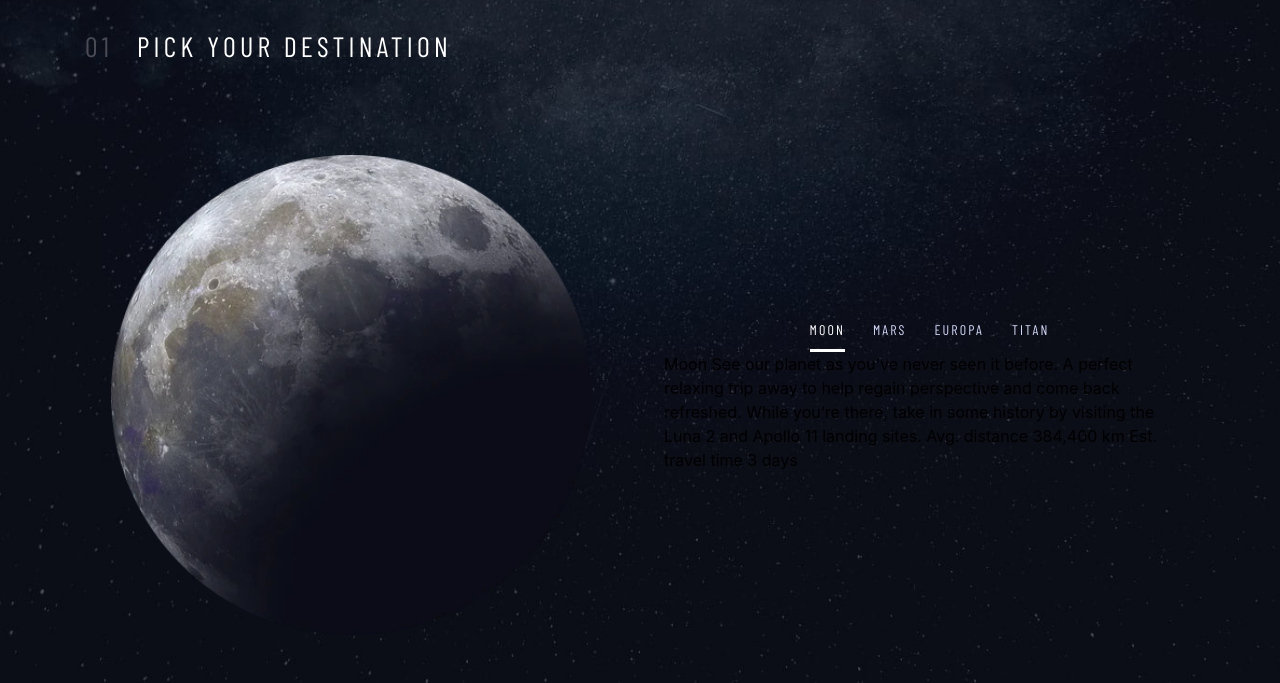
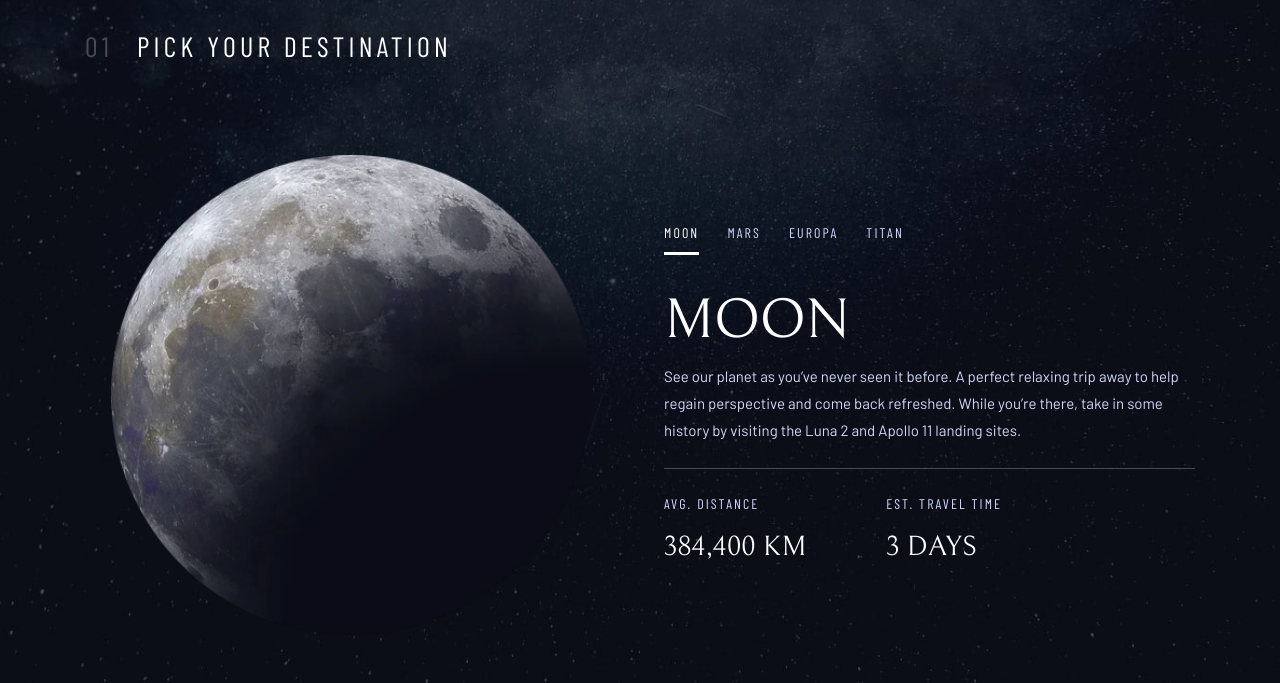
Before and after one commit to berefire/space-tourism-multi-page-website, a website built with Vite: page destination.html in a window 1280 px wide. Shown: the part 159-842 px from the top of the page. Built offline with nearby package versions, Linux system fonts and the light colour scheme.

Commit message:
feat(destination): improve destination selection layout and accessibility

```diff
--- a/destination.html
+++ b/destination.html
@@ -88,41 +88,114 @@
       </ul>
     </nav>
   </header>
-  <main id="main-content" class="flex flex-1 px-6 py-6 md:px-10 md:py-10 lg:py-12">
-    <div class="mx-auto flex flex-col gap-6 w-full max-w-277.5">
+  <main id="main-content" class="flex flex-1 px-6 py-6 md:px-10 md:py-10
+ lg:py-12">
+    <div class="mx-auto flex w-full max-w-277.5 flex-col gap-6">
+      <!-- Page heading -->
       <h1
-        class="flex gap-6 justify-center md:justify-start md:items-start font-condensed text-white uppercase tracking-[0.15em] text-[1rem] md:text-[1.75rem]">
-        <span class="opacity-25" aria-hidden="true">01</span>Pick your destination</h1>
+        class="flex justify-center gap-6 font-condensed text-[1rem] uppercase tracking-[0.15em] text-white md:items-start md:justify-start md:text-[1.75rem]">
+        <span class="text-white/25" aria-hidden="true">01</span>
+        Pick your destination
+      </h1>
+
+      <!-- Destination -->
       <div class="mt-8 grid grid-cols-1 items-center md:mt-14 lg:mt-16 lg:grid-cols-2 lg:gap-12">
+        <!-- Destination image -->
         <div class="grid place-items-center">
           <picture class="block w-37.5 md:w-75 lg:w-120">
-            <source srcset="/src/assets/images/destination/image-moon.webp" type="image/webp">
-            <img src="/src/assets/images/destination/image-moon.png" alt="Moon"
-              class="block h-auto w-full object-contain">
+            <source srcset="/src/assets/images/destination/image-moon.webp" type="image/webp" data-destination-source>
+
+            <img src="/src/assets/images/destination/image-moon.png" alt="Moon" class="block h-auto w-full"
+              data-destination-image>
           </picture>
         </div>
-        <div class="mt-8 md:mt-14 lg:mt-0">
+
+        <!-- Destination information -->
+        <div class="mt-12 flex flex-col gap-6 md:mt-16 lg:mt-0">
+          <!-- Tabs -->
           <div class="destination-tabs" role="tablist" aria-label="Destination selection" data-destination-tabs>
-            <button type="button" class="destination-tab" role="tab" id="tab-moon" aria-selected="true"
-              aria-controls="destination-panel" tabindex="0" data-destination="moon">Moon</button>
-            <button type="button" class="destination-tab" role="tab" id="tab-mars" aria-selected="false"
-              aria-controls="destination-panel" tabindex="-1" data-destination="mars">Mars</button>
-            <button type="button" class="destination-tab" role="tab" id="tab-europa" aria-selected="false"
-              aria-controls="destination-panel" tabindex="-1" data-destination="europa">Europa</button>
-            <button type="button" class="destination-tab" role="tab" id="tab-titan" aria-selected="false"
-              aria-controls="destination-panel" tabindex="-1" data-destination="titan">Titan</button>
+            <button type="button" id="tab-moon" role="tab" aria-selected="true" aria-controls="destination-panel"
+              tabindex="0" class="destination-tab focus-ring" data-destination="moon">
+              Moon
+            </button>
+
+            <button type="button" id="tab-mars" role="tab" aria-selected="false" aria-controls="destination-panel"
+              tabindex="-1" class="destination-tab focus-ring" data-destination="mars">
+              Mars
+            </button>
+
+            <button type="button" id="tab-europa" role="tab" aria-selected="false" aria-controls="destination-panel"
+              tabindex="-1" class="destination-tab focus-ring" data-destination="europa">
+              Europa
+            </button>
+
+            <button type="button" id="tab-titan" role="tab" aria-selected="false" aria-controls="destination-panel"
+              tabindex="-1" class="destination-tab focus-ring" data-destination="titan">
+              Titan
+            </button>
           </div>
-          <div>
-            Moon
-            See our planet as you’ve never seen it before. A perfect relaxing trip away to help
-            regain perspective and come back refreshed. While you’re there, take in some history
-            by visiting the Luna 2 and Apollo 11 landing sites.
 
-            Avg. distance
-            384,400 km
+          <!-- Tab panel -->
+          <div id="destination-panel" role="tabpanel" aria-labelledby="tab-moon" tabindex="0" class="focus-ring"
+            data-destination-panel>
+            <!-- Description -->
+            <div class="flex flex-col items-center border-b border-white/25 pbe-6 lg:items-start">
+              <h2 class="font-heading text-[3.5rem] uppercase text-white" data-destination-name>
+                Moon
+              </h2>
 
-            Est. travel time
-            3 days
+              <p class="text-center font-body text-[0.9375rem] leading-[1.8] text-blue-300 lg:text-left"
+                data-destination-description>
+                See our planet as you’ve never seen it before. A perfect
+                relaxing trip away to help regain perspective and come back
+                refreshed. While you’re there, take in some history by
+                visiting the Luna 2 and Apollo 11 landing sites.
+              </p>
+            </div>
+
+            <!-- Destination facts -->
+            <dl class="mt-6 flex flex-col gap-6 md:flex-row md:justify-around lg:justify-start lg:gap-20">
+              <div class="flex flex-col items-center gap-3 lg:items-start">
+                <dt class="font-condensed text-[0.875rem] uppercase tracking-[0.15em] text-blue-300">
+                  Avg. distance
+                </dt>
+
+                <dd class="
+                    font-heading
+                    text-[1.75rem]
+                    uppercase
+                    text-white
+                  " data-destination-distance>
+                  384,400 km
+                </dd>
+              </div>
+
+              <div class="
+                  flex flex-col
+                  items-center gap-3
+
+                  lg:items-start
+                ">
+                <dt class="
+                    font-condensed
+                    text-[0.875rem]
+                    uppercase
+                    tracking-[0.15em]
+                    text-blue-300
+                  ">
+                  Est. travel time
+                </dt>
+
+                <dd class="
+                    font-heading
+                    text-[1.75rem]
+                    uppercase
+                    text-white
+                  " data-destination-travel>
+                  3 days
+                </dd>
+              </div>
+            </dl>
           </div>
         </div>
       </div>
--- a/src/styles/components.css
+++ b/src/styles/components.css
@@ -78,7 +78,7 @@
   }
 
   .destination-tabs {
-    @apply flex items-center justify-center gap-7;
+    @apply flex items-center justify-center lg:justify-start gap-7;
   }
 
   .destination-tab {
```
